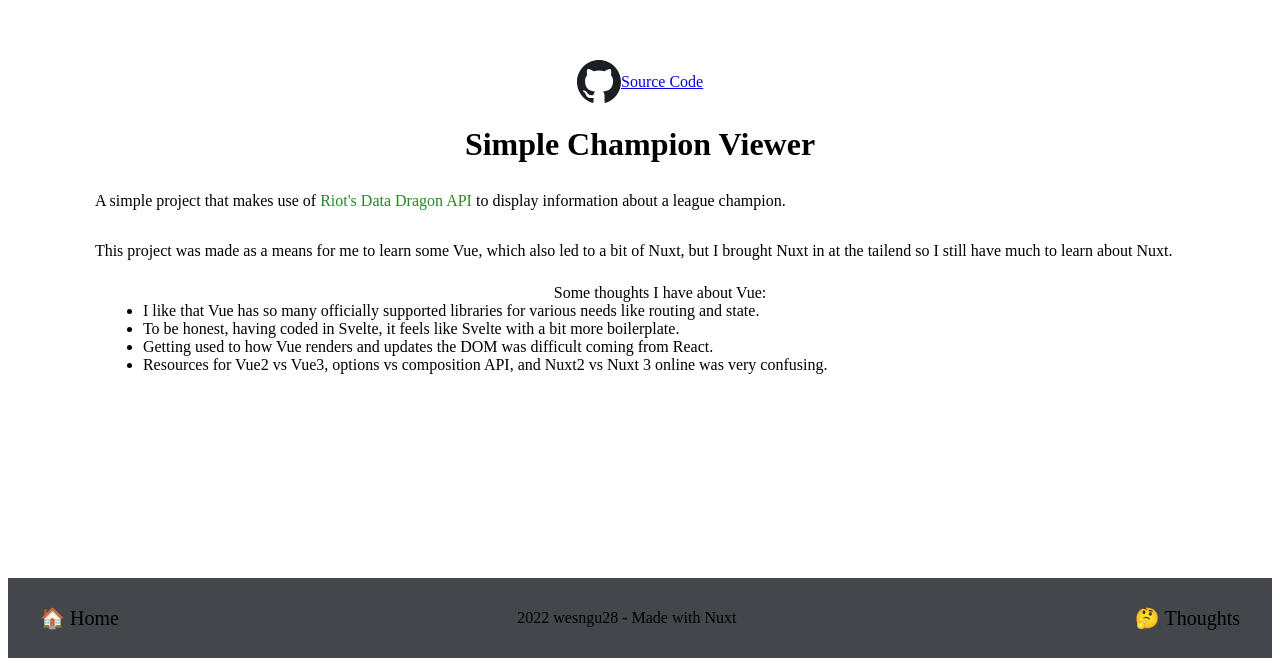
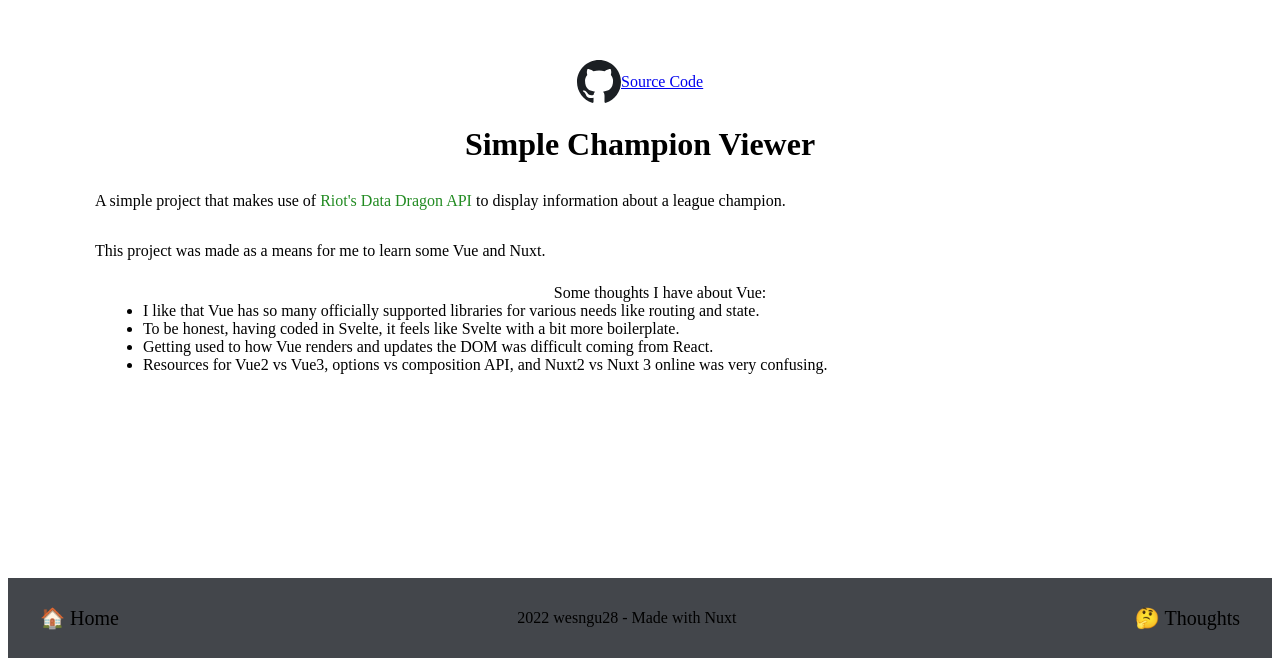
Before and after one commit to wesngu28/champion-vuer, a Nuxt app: page /about in a window 1280 px wide. Shown: the part 150-816 px from the top of the page. Built offline with nearby package versions, Linux system fonts and the light colour scheme; grey boxes are pictures that could not be loaded.

Commit message:
Sanitize input and fix text issues

```diff
--- a/components/SearchArea.vue
+++ b/components/SearchArea.vue
@@ -25,6 +25,9 @@ export default {
 
         const printMeText = async () => {
             state.text = state.text.replace(' ', '')
+            state.text = state.text.replace('\'', '')
+            state.text = state.text[0].toUpperCase() + state.text.substring(1, state.text.length)
+            console.log(state.text)
             store.fetchChamp(state.text)
             if(getStatus.value === 403) state.text = 'Error occurred'
         }
@@ -47,6 +50,7 @@ export default {
             className=""
             placeholder="Enter a champion name"
             v-model="state.text"
+            @keyup.enter="printMeText"
         />
         <button v-on:click="printMeText" :disabled="disableButton(state.text)">
             Find Champion
--- a/components/SkinBox.vue
+++ b/components/SkinBox.vue
@@ -80,7 +80,7 @@ export default {
                 'lux',
             ]"
             :alt="`${image.name} splash`"
-            :src="`https://ddragon.leagueoflegends.com/cdn/img/champion/splash/${getName}_${image.num}.jpg`"
+            :src="getName.includes('Lux') ? `/Lux_Splash_${image.num}.jpg` :`https://ddragon.leagueoflegends.com/cdn/img/champion/splash/${getName}_${image.num}.jpg`"
         />
         <p>{{ state.skinName }}</p>
         <div class="skinner">
@@ -93,7 +93,7 @@ export default {
                 :key="image.num"
                 :alt="`${image.name} loading`"
                 :class="[image.num === 0 ? 'active' : 'inactive', 'skin']"
-                :src="`https://ddragon.leagueoflegends.com/cdn/img/champion/loading/${getName}_${image.num}.jpg`"
+                :src="getName.includes('Lux') ? `/Lux_Loading_${image.num}.jpg`: `https://ddragon.leagueoflegends.com/cdn/img/champion/loading/${getName}_${image.num}.jpg`"
             />
         </div>
     </div>
@@ -138,6 +138,10 @@ p {
     .skin {
         width: 10%;
     }
+
+    p {
+        font-size: 1rem;
+    }
 }
 
 @media (min-width: 480px) and (max-width: 800px) {
@@ -153,7 +157,7 @@ p {
     }
 
     p {
-        font-size: 1rem;
+        font-size: 1.25rem;
     }
 
     .lux-wrapper {
--- a/pages/about.vue
+++ b/pages/about.vue
@@ -25,9 +25,7 @@
                     to display information about a league champion.
                 </p>
                 <p>
-                    This project was made as a means for me to learn some Vue,
-                    which also led to a bit of Nuxt, but I brought Nuxt in at
-                    the tailend so I still have much to learn about Nuxt.
+                    This project was made as a means for me to learn some Vue and Nuxt.
                 </p>
                 <ul>
                     Some thoughts I have about Vue:
--- a/stores/Champ.ts
+++ b/stores/Champ.ts
@@ -28,6 +28,7 @@ export const useChampStore = defineStore('Champ', {
                 const champJson = await response.json()
                 this.champ = champJson
                 this.name = text
+                this.status = 200
             } catch (error) {
                 this.status = 403
             }
```
